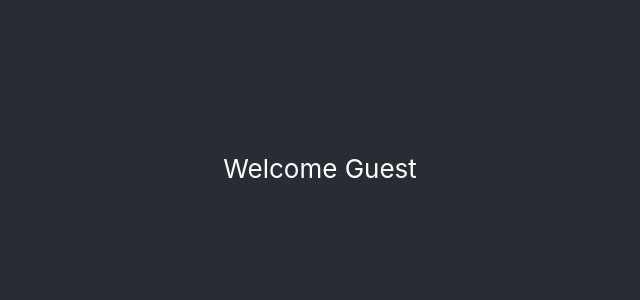
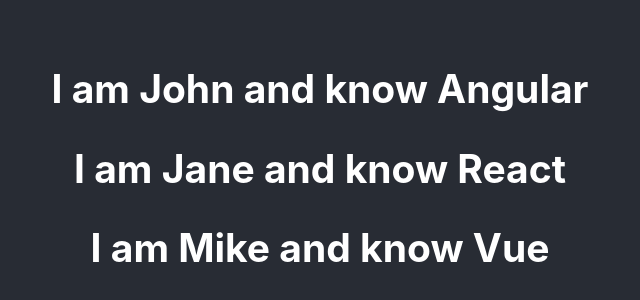
Before and after one commit to hjgarcia1/React-Testing, a React (Create React App) app: page / in a window 1280 px wide. Shown: the part 232-532 px from the top of the page, without its empty margins (320-960 px from the left). Built offline with nearby package versions, Linux system fonts and the light colour scheme.

Commit message:
completed loops

```diff
--- a/src/App.js
+++ b/src/App.js
@@ -8,6 +8,7 @@
 import EventBind from './components/EventBind';
 import ParentComponent from './components/ParentComponent';
 import UserGreeting from './components/UserGreeting';
+import Loops from './components/Loops';
 
 function App() {
   return (
@@ -20,7 +21,10 @@
 
         {/* <EventBind></EventBind> */}
         {/* <ParentComponent></ParentComponent> */}
-        <UserGreeting></UserGreeting>
+        {/* <UserGreeting></UserGreeting> */}
+
+        <Loops></Loops>
+
       </header>
     </div>
   );
--- /dev/null
+++ b/src/components/Loops.js
@@ -0,0 +1,30 @@
+import React from 'react'
+import Person from './Person'
+
+function Loops() {
+    const people = [
+        {
+            id: 1,
+            name: 'John',
+            skill: 'Angular'
+        },
+        {
+            id: 2,
+            name: 'Jane',
+            skill: 'React'
+        },
+        {
+            id: 3,
+            name: 'Mike',
+            skill: 'Vue'
+        }
+    ]
+    const personLists = people.map(person => <Person key={person.id} person={person} />)
+    return (
+        <div>
+            {personLists}
+        </div>
+    )
+}
+
+export default Loops
--- /dev/null
+++ b/src/components/Person.js
@@ -0,0 +1,9 @@
+import React from 'react'
+
+function Person({person}) {
+  return (
+      <h2>I am {person.name} and know {person.skill}</h2>
+  )
+}
+
+export default Person
```
